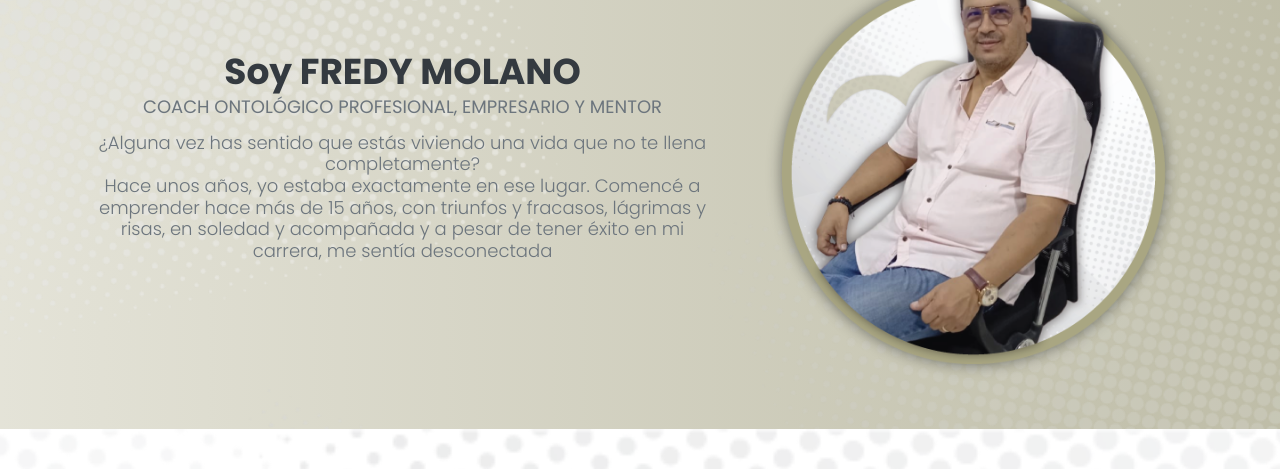
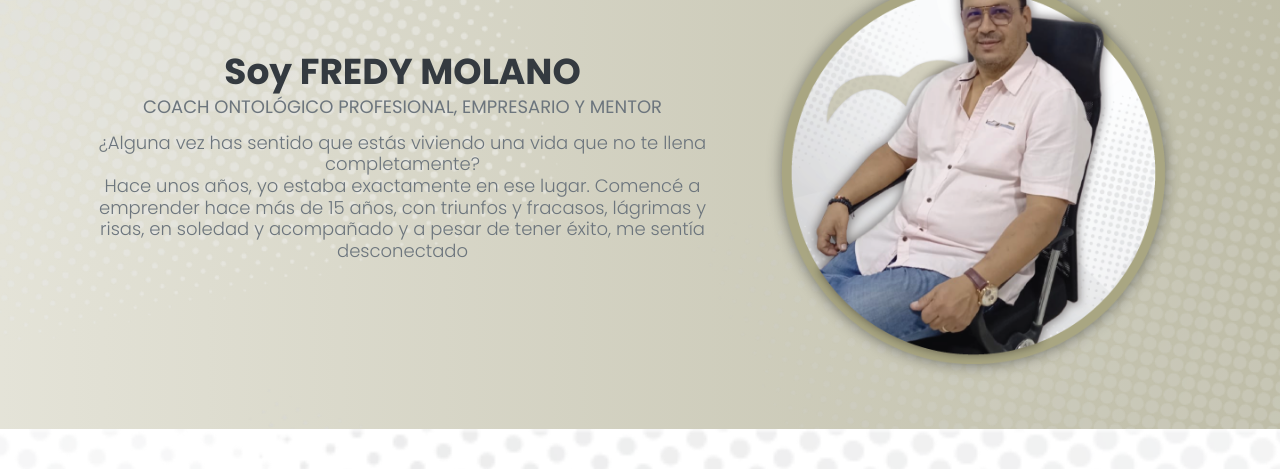
Before and after one commit to Gio-Moreno/migrando-al-ser, a plain HTML site: page index.html in a window 1280 px wide. Shown: the part 3300-3769 px from the top of the page. Drawn offline with nearby package versions, Linux system fonts and the light colour scheme; some packages are replaced by stand-ins of ours.

Commit message:
Update index.html

```diff
--- a/index.html
+++ b/index.html
@@ -293,7 +293,7 @@
 							<p class="h4 font-weight-light text-secondary" style="line-height: 120%;">
 								¿Alguna vez has sentido que estás viviendo una vida que no te llena completamente?
 								<br>
-								Hace unos años, yo estaba exactamente en ese lugar. Comencé a emprender hace más de 15 años, con triunfos y fracasos, lágrimas y risas, en soledad y acompañada y a pesar de tener éxito en mi carrera, me sentía desconectada
+								Hace unos años, yo estaba exactamente en ese lugar. Comencé a emprender hace más de 15 años, con triunfos y fracasos, lágrimas y risas, en soledad y acompañado y a pesar de tener éxito, me sentía desconectado
 							</p>
 						</div>
 						<div class="col-lg-5 justify-content-center align-items-center d-flex">
```
